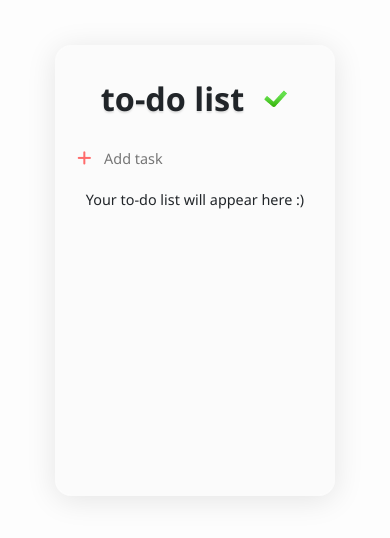
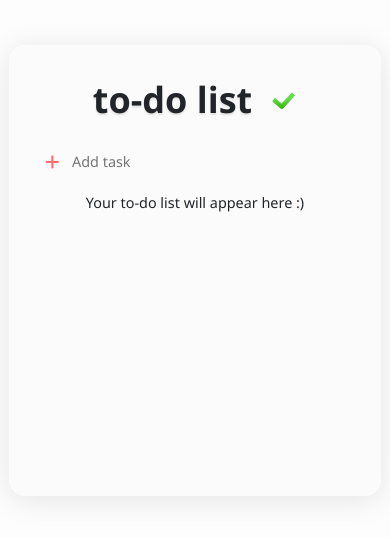
Before and after one commit to fabioyamashita/-Modulo-8-Front-End-Dinamico-Tarefas, a plain HTML site: page to-do-list/index.html in a window 390 px wide. Drawn offline with Linux system fonts and the light colour scheme.

Commit message:
fix: Fix responsivity

```diff
--- a/to-do-list/css/queries.css
+++ b/to-do-list/css/queries.css
@@ -8,6 +8,11 @@
   html {
     /* 9px / 16px = 56.25% */
     font-size: 56.25%;
+  }
+
+  .to-do-list-container {
+    margin: 5rem 1rem;
+    width: 95vw;
   }
 
   .tasks-container {
@@ -21,7 +26,7 @@
   }
 
   .heading-text {
-    font-size: 3.6rem;
+    font-size: 4rem;
   }
 
   .check-sign {
```
